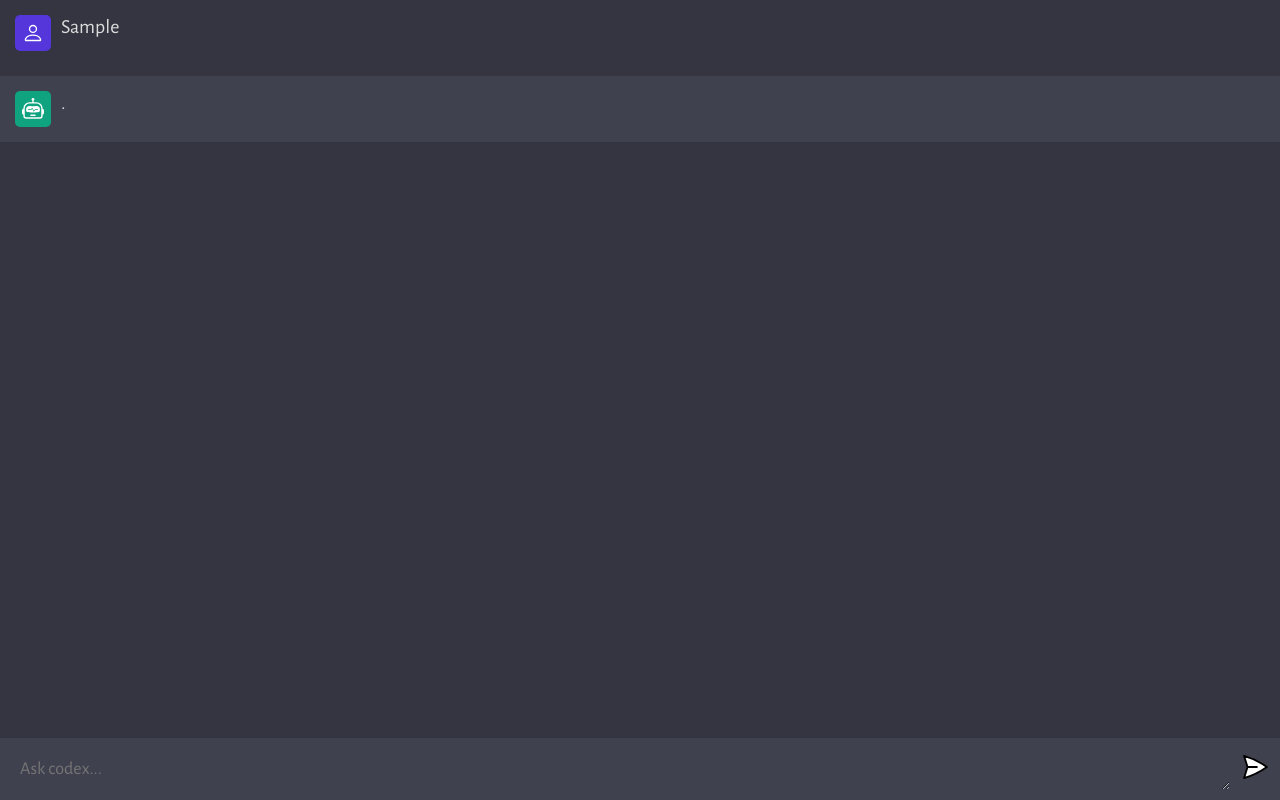
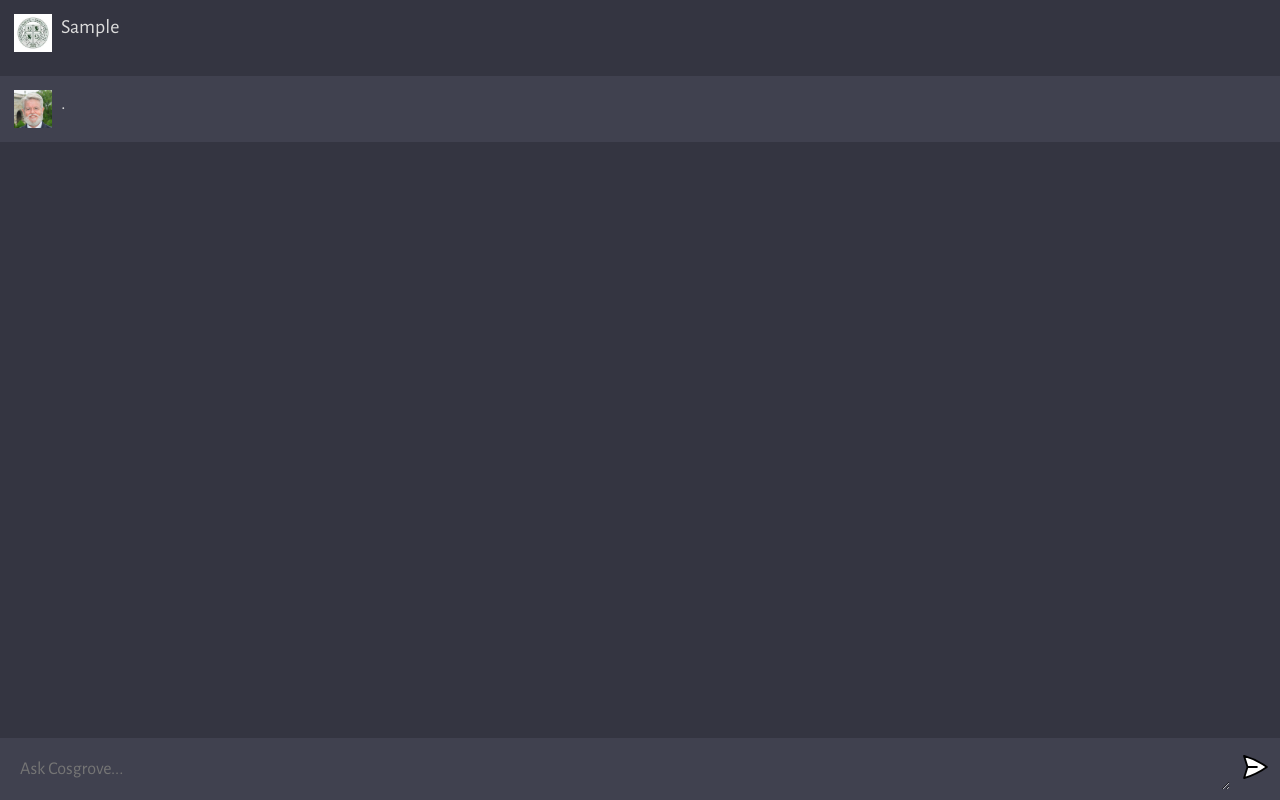
Before and after one commit to pifinity/cosgrove-gpt, a website built with Vite: page client/index.html in a window 1280 px wide. Both pictures are taken after typing "Sample" into the empty fields and a click on the button 1255 px from the left and 769 px from the top of the page. Built offline with nearby package versions, Linux system fonts and the light colour scheme.

Commit message:
Add existing project files to Git

```diff
--- a/client/index.html
+++ b/client/index.html
@@ -12,7 +12,7 @@
       <div id="chat_container"></div>
 
       <form>
-        <textarea name="prompt" rows="1" cols="1" placeholder="Ask codex..."></textarea>
+        <textarea name="prompt" rows="1" cols="1" placeholder="Ask Cosgrove..."></textarea>
         <button type="submit"><img src="assets/send.svg" alt="send" />
       </form>
     </div>
--- a/client/script.js
+++ b/client/script.js
@@ -1,5 +1,6 @@
 import bot from './assets/bot.svg'
 import user from './assets/user.svg'
+import cosgrove from './assets/cosgrove.svg'
 
 const form = document.querySelector('form')
 const chatContainer = document.querySelector('#chat_container')
@@ -51,8 +52,9 @@ function chatStripe(isAi, value, uniqueId) {
             <div class="chat">
                 <div class="profile">
                     <img
-                      src=${isAi ? bot : user}
-                      alt="${isAi ? 'bot' : 'user'}"
+                      src=${isAi ? 'cgrove.jpg' : 'delby.jpeg'}
+                      alt="${isAi ? 'cosgrove' : 'user'}"
+                      style="${isAi ? 'width: 38px; height: 38px;' : 'width: 38px; height: 38px;'} ${isAi ? 'background: none;' : ''}"
                     />
                 </div>
                 <div class="message" id=${uniqueId}>${value}</div>
--- a/server/server.js
+++ b/server/server.js
@@ -27,7 +27,7 @@ app.post('/', async (req, res) => {
 
     const response = await openai.createCompletion({
       model: "text-davinci-003",
-      prompt: "You are a history teacher. You speak enthusiastically. You used to teach at Mountain Lakes and now teach at a preppy private school. You make fun of the students for being snobby. Use stories from your time at Mountain Lakes\nPrompt:"+prompt+"What was westward expansion\n\nResponse:",
+      prompt: "You are a history teacher. You speak enthusiastically. You used to teach at Mountain Lakes and now teach at a preppy private school. Respond to the prompt. Use stories from your time at Mountain Lakes. \nPrompt:"+prompt+"\n\nResponse:",
       temperature: 0.7,
       max_tokens: 256,
       top_p: 1,
```
Also changed, not shown: client/assets/cosgrove.svg (added), client/cgrove.jpg (added), client/delby.jpeg (added).
